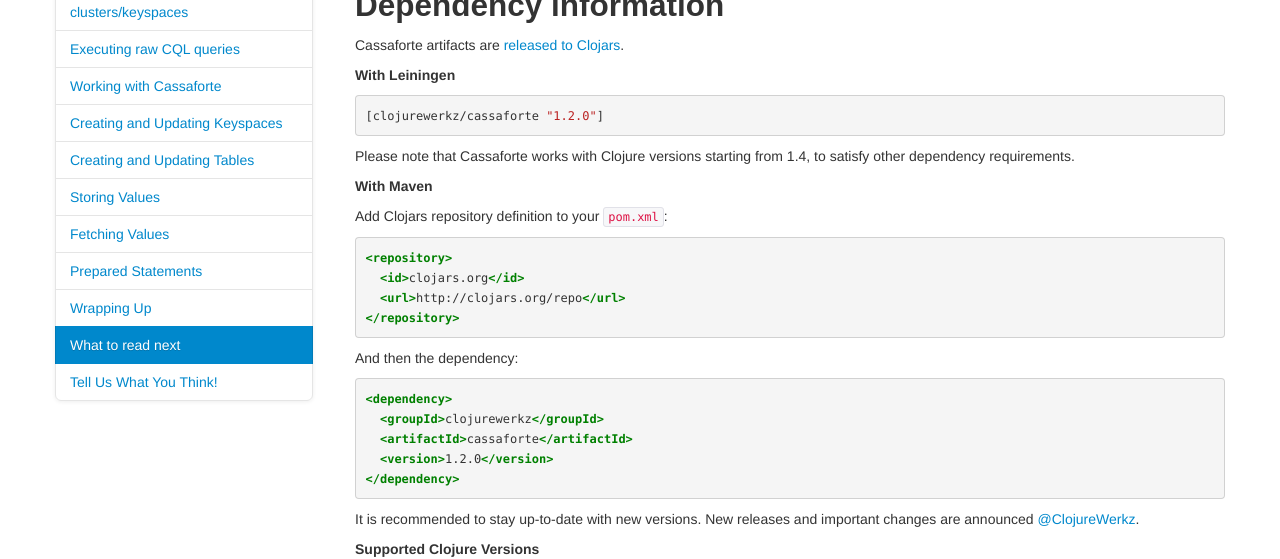
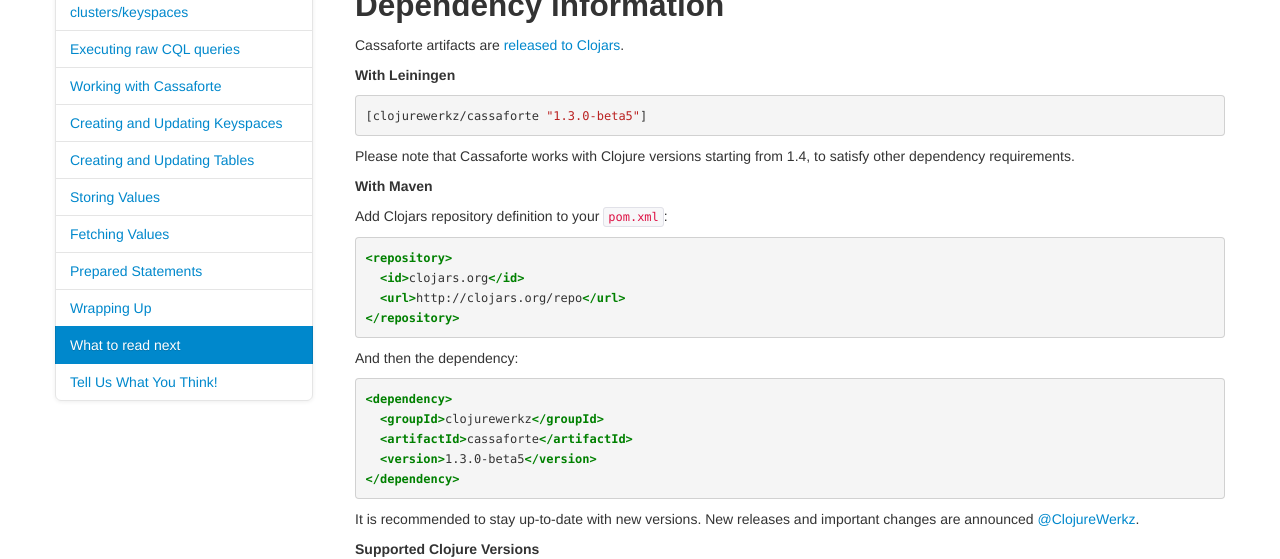
Before and after one commit to clojurewerkz/cassaforte.docs, a Jekyll site: the page built from articles/getting_started.md, in a window 1280 px wide and 900 px high. Shown: the part 245-804 px from the top of the window. Built offline with Jekyll 4.4.1, drawn with Linux system fonts in a browser that asks for light colours; Markdown is read by kramdown in place of the engine named in the settings.

Commit message:
Recommend 1.3.x

````diff
--- a/articles/getting_started.md
+++ b/articles/getting_started.md
@@ -23,7 +23,7 @@ Cassaforte artifacts are [released to Clojars](https://clojars.org/clojurewerkz/
 __With Leiningen__
 
 ```clj
-[clojurewerkz/cassaforte "1.2.0"]
+[clojurewerkz/cassaforte "1.3.0-beta5"]
 ```
 
 Please note that Cassaforte works with Clojure versions starting from 1.4, to satisfy other
@@ -46,7 +46,7 @@ And then the dependency:
 <dependency>
   <groupId>clojurewerkz</groupId>
   <artifactId>cassaforte</artifactId>
-  <version>1.2.0</version>
+  <version>1.3.0-beta5</version>
 </dependency>
 ```
 
````
